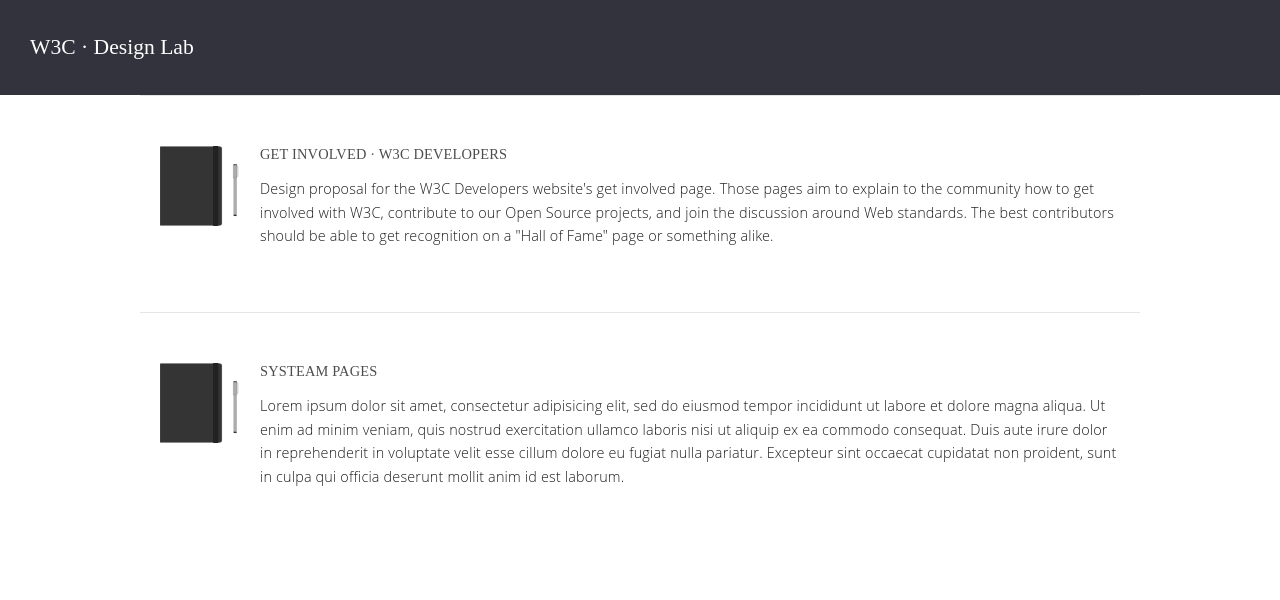
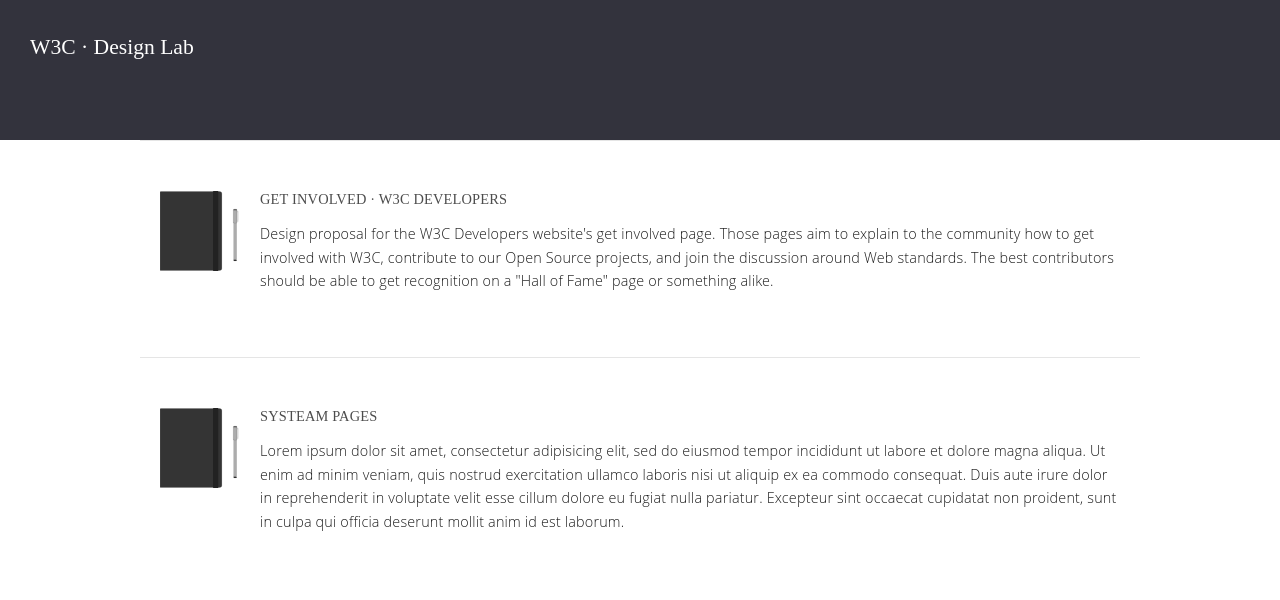
Before and after one commit to w3c/design, a plain HTML site: page index.html in a window 1280 px wide. Drawn offline with Linux system fonts and the light colour scheme; a web font is replaced by a local one.

Commit message:
fix header padding

```diff
--- a/assets/css/style.css
+++ b/assets/css/style.css
@@ -18,7 +18,7 @@
     width: 100%;
     background-color: #33333d;
     padding-top: 35px;
-    padding-bottom: 35px;
+    padding-bottom: 80px;
 }
 
 header .brand-name a {
```
